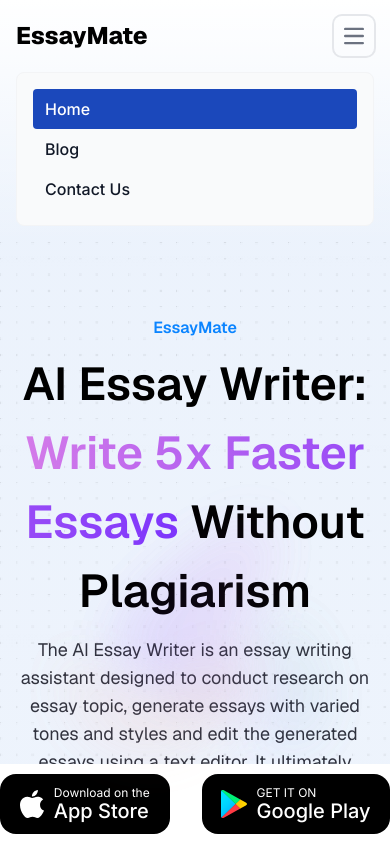
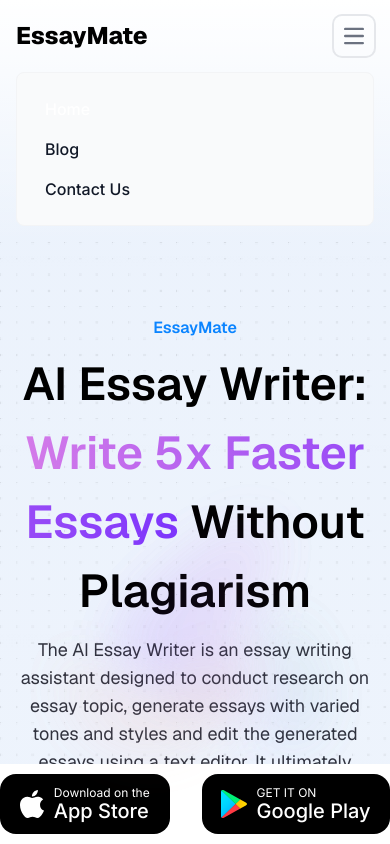
Before and after one commit to sametbalci/Essaymate, a Next.js app: page / in a window 390 px wide. Both pictures are taken after a click on the button "Open main menu". Shown: the top 844 px of the page. Built offline with nearby package versions, Linux system fonts and the light colour scheme.

Commit message:
allah kahretsin

```diff
--- a/src/components/header.tsx
+++ b/src/components/header.tsx
@@ -96,7 +96,7 @@
             <li
               className={`flex md:items-center md:justify-center md:w-[84px] md:h-10 md:rounded-[50px] transition-all duration-200 ${
                 path === "/"
-                  ? "bg-[#1B48BB] text-white"
+                  ? "md:bg-[#1B48BB] text-white"
                   : "md:border md:border-black/20 md:text-[#1B48BB] md:hover:bg-[#1B48BB] md:hover:text-white md:hover:border-none"
               } py-2 px-3 rounded`}
             >
@@ -109,7 +109,7 @@
                 href="/blog"
                 className={`flex md:items-center md:justify-center md:w-[75px] md:h-10 md:rounded-[50px] ${
                   path.startsWith("/blog")
-                    ? "bg-[#1B48BB] text-white"
+                    ? "md:bg-[#1B48BB] text-white"
                     : "md:border md:border-black/20 md:text-[#1B48BB] md:hover:bg-[#1B48BB] md:hover:text-white md:hover:border-none text-gray-900 rounded hover:bg-gray-100 transition-all duration-200"
                 } py-2 px-3 rounded`}
               >
@@ -121,7 +121,7 @@
                 href="/contact"
                 className={`flex md:items-center md:justify-center md:w-[125px] md:h-10 md:rounded-[50px] ${
                   path === "/contact"
-                    ? "bg-[#1B48BB] text-white"
+                    ? "md:bg-[#1B48BB] text-white"
                     : "md:border md:border-black/20 md:text-[#1B48BB] md:hover:bg-[#1B48BB] md:hover:text-white md:hover:border-none text-gray-900 rounded hover:bg-gray-100 transition-all duration-200"
                 } py-2 px-3 rounded`}
               >
```
